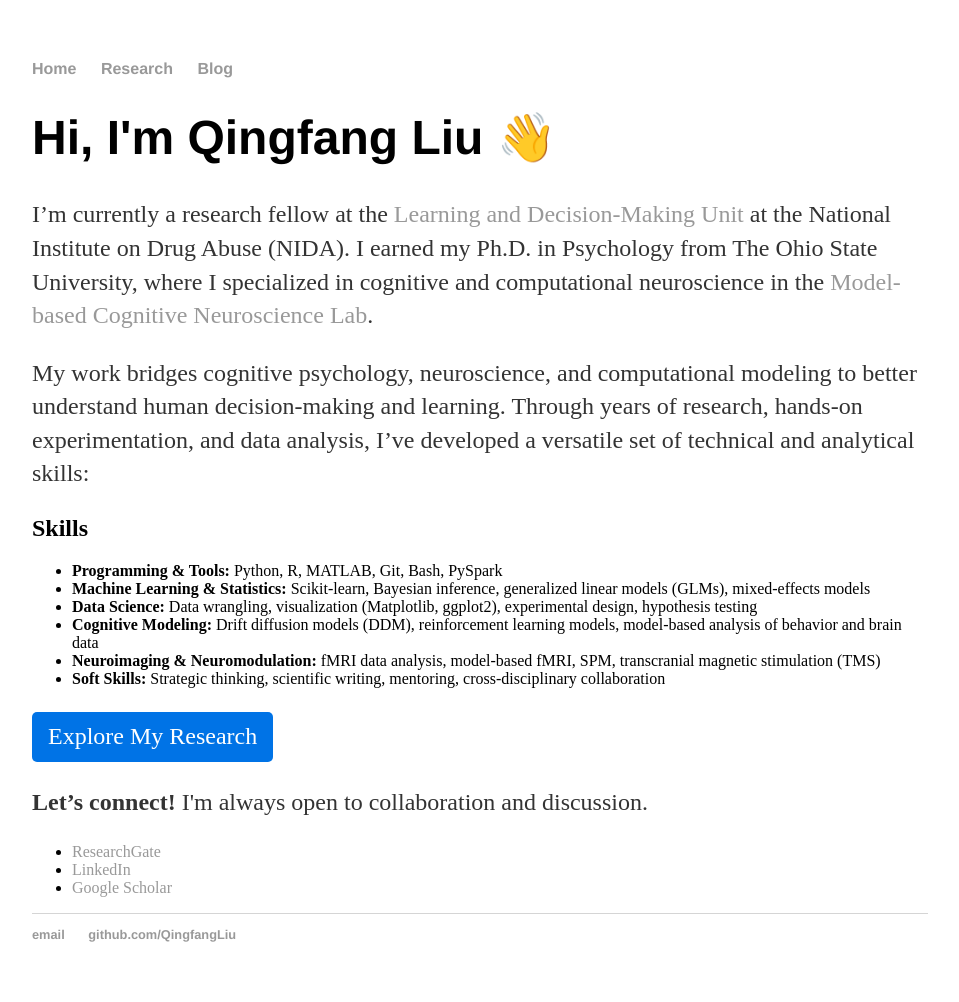
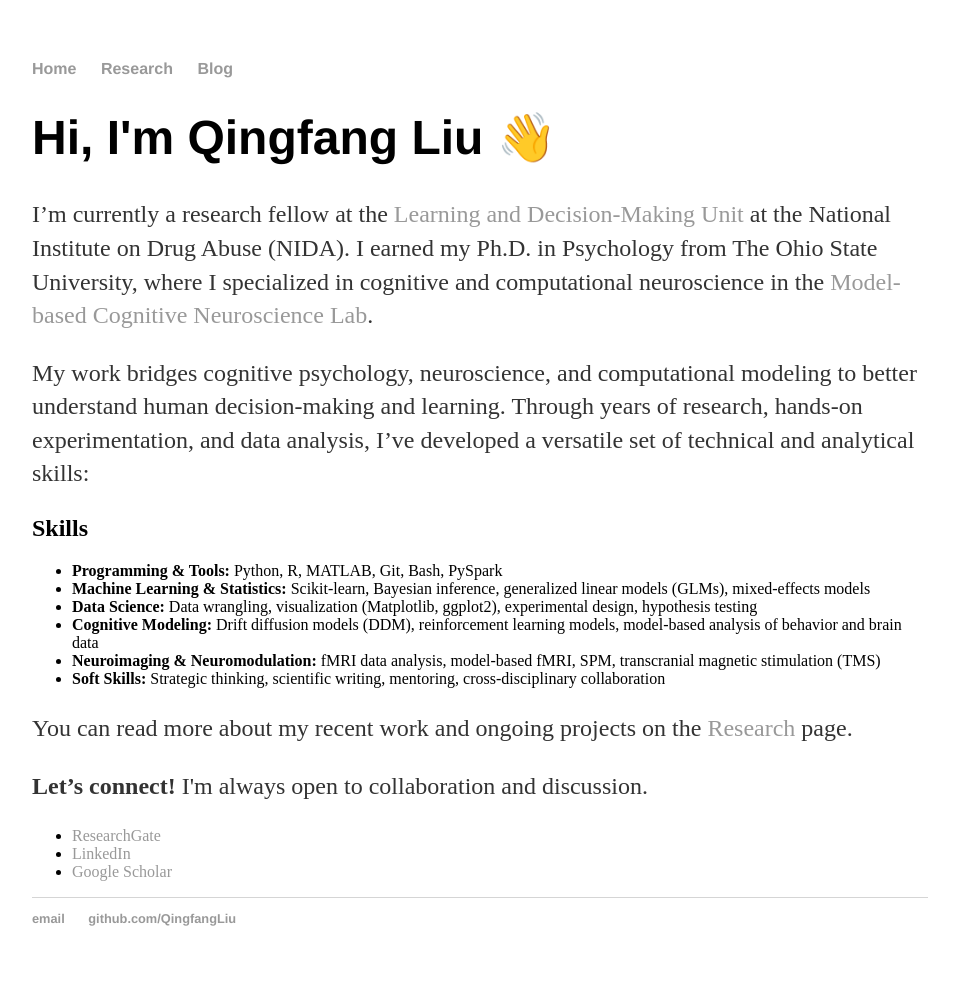
Before and after one commit to QingfangLiu/qingfangliu.github.io, a Jekyll site: the page built from index.html, in a window 1280 px wide. Shown: the whole page, without its empty margins (160-1119 px from the left). Built offline with Jekyll 4.4.1, drawn with Linux system fonts in a browser that asks for light colours.

Commit message:
update self intro

```diff
--- a/index.html
+++ b/index.html
@@ -29,7 +29,9 @@ My work bridges cognitive psychology, neuroscience, and computational modeling t
 </ul>
 
 
-<p><a href="#research" style="display: inline-block; padding: 8px 16px; background-color: #0073e6; color: white; border-radius: 5px; text-decoration: none;">Explore My Research</a></p>
+<p>
+You can read more about my recent work and ongoing projects on the <a href="/Research">Research</a> page.
+</p>
 
 
   <p><strong>Let’s connect!</strong> I'm always open to collaboration and discussion.</p>
```
